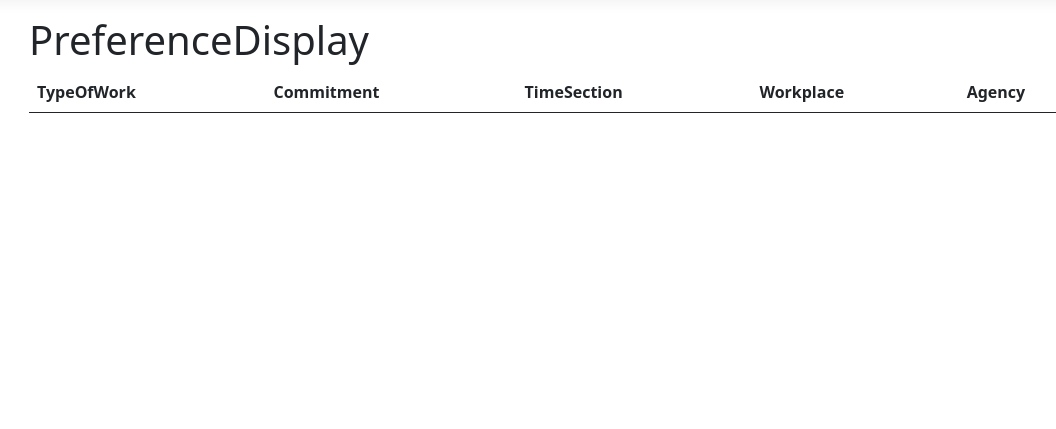
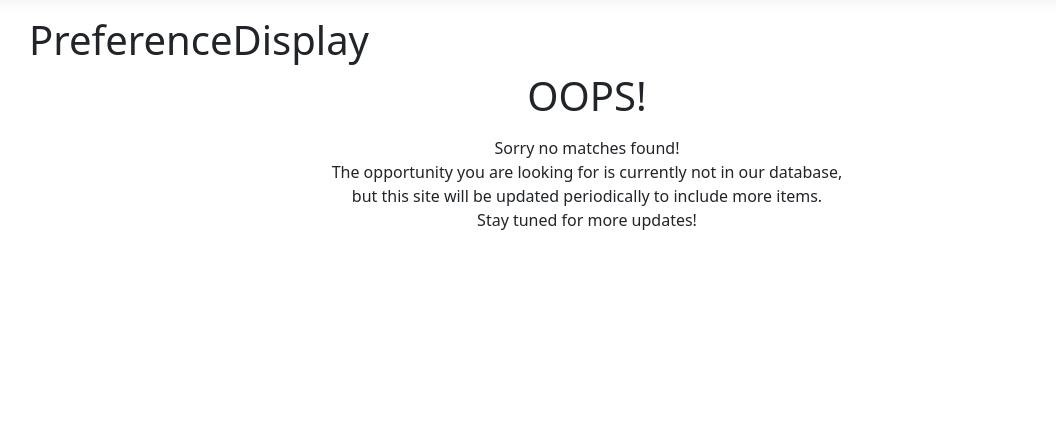
Before and after one commit to jhzhu3/IndustryExperienceMain, an ASP.NET Core app: page /Jobs/PreferenceDisplay in a window 1280 px wide. Shown: the part 57-486 px from the top of the page, without its empty margins (53-1109 px from the left). Run offline with ASP.NET Core 8, Linux system fonts and the light colour scheme; data that the repository does not hold is empty; style sheets or scripts are compiled from the project's sources; database files in the repository are not loaded.

Commit message:
[Jonathan][Preference Display search complete]

```diff
--- a/IndustryExperienceMain/Controllers/JobsController.cs
+++ b/IndustryExperienceMain/Controllers/JobsController.cs
@@ -37,12 +37,17 @@ namespace IndustryExperienceMain.Controllers
             if (!string.IsNullOrEmpty(workplace) && !string.IsNullOrEmpty(typeOfWork))
             {
                 query = query.Where(j => j.Workplace.Contains(workplace) && j.TypeOfWork.Contains(typeOfWork));
+                var results = query.ToList();
+                return View(results);
+            }
+            else
+            {
+                List<Job> empty = new List<Job>();
+                return View(empty);
             }
 
 
-            var results = query.ToList();
 
-            return View(results);
         }
 
 /*        public async Task<IActionResult> PreferenceDisplay(string jobLocationString, string jobTypeString)
--- a/IndustryExperienceMain/Views/Jobs/PreferenceCheck.cshtml
+++ b/IndustryExperienceMain/Views/Jobs/PreferenceCheck.cshtml
@@ -35,13 +35,11 @@
 </div>*@
 
 <form method="get" action="@Url.Action("PreferenceDisplay", "Jobs")">
-    <div>
+    <div class="text-center">
         <label for="workplace">Location:</label>
         <input type="text" name="workplace" id="workplace" />
-    </div>
-    <div>
         <label for="typeOfWork">Job Type:</label>
         <input type="text" name="typeOfWork" id="typeOfWork" />
+        <button type="submit">Search</button>
     </div>
-    <button type="submit">Search</button>
 </form>
--- a/IndustryExperienceMain/Views/Jobs/PreferenceDisplay.cshtml
+++ b/IndustryExperienceMain/Views/Jobs/PreferenceDisplay.cshtml
@@ -6,7 +6,34 @@
 
 <h1>PreferenceDisplay</h1>
 
-<table class="table">
+@{
+    var jobList = Model.ToList();
+    if (!jobList.Any())
+    {
+        <div class="align-content-center">
+            <h1 class="text-center">OOPS!</h1>
+            <p>
+                <center>Sorry no matches found!</center>
+                <center>The opportunity you are looking for is currently not in our database,</center>
+                <center>but this site will be updated periodically to include more items.</center>
+                <center>Stay tuned for more updates!</center>
+            </p>
+        </div>
+    }
+    else
+    {
+        foreach (var item in Model)
+        {
+            <p>Type of Work: @Html.DisplayFor(modelItem => item.TypeOfWork)</p>
+            <p>Commitment: @Html.DisplayFor(modelItem => item.Commitment)</p>
+            <p>Time Section: @Html.DisplayFor(modelItem => item.TimeSection)</p>
+            <p>Location: @Html.DisplayFor(modelItem => item.Workplace)</p>
+            <p>Agency: @Html.DisplayFor(modelItem => item.AgencyId)</p>
+        }
+    }
+}
+
+@*<table class="table">
     <thead>
         <tr>
             <th>
@@ -44,9 +71,9 @@
                     @Html.DisplayFor(modelItem => item.Workplace)
                 </td>
                 <td>
-                    @Html.DisplayFor(modelItem => item.Agency.AgencyId)
+                    @Html.DisplayFor(modelItem => item.AgencyId)
                 </td>
             </tr>
         }
     </tbody>
-</table>
+</table>*@
```
